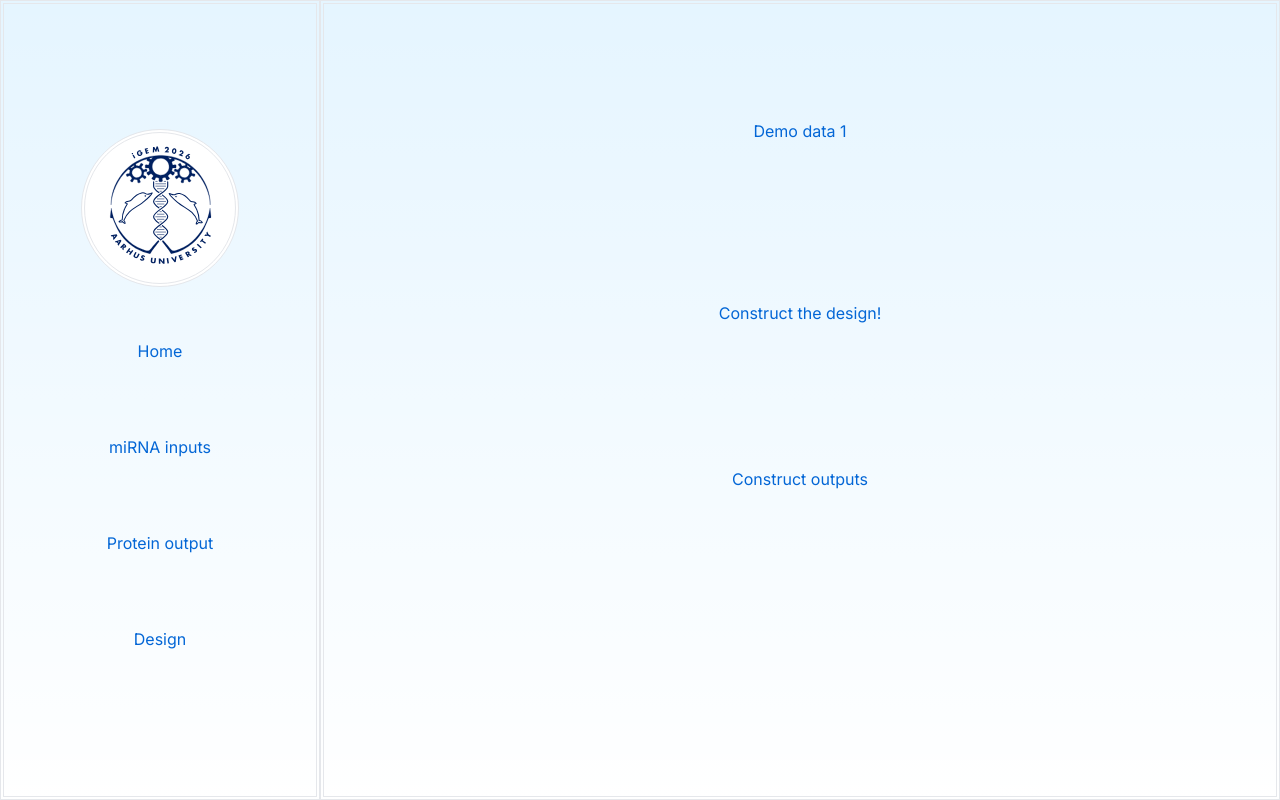
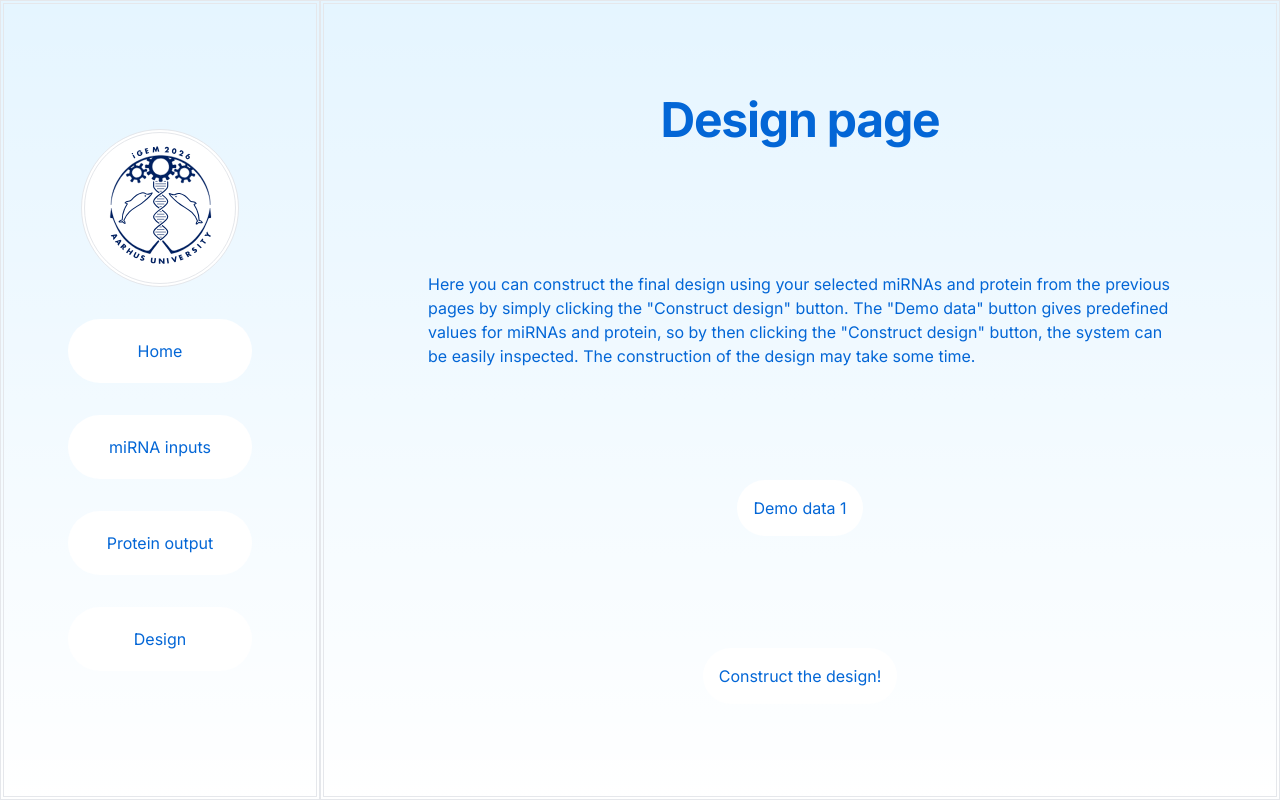
Before and after one commit to HenrikMengkrogen/RL_AROS_MERGE, a Next.js app: page /design in a window 1280 px wide. Built offline with nearby package versions, Linux system fonts and the light colour scheme; no server answers.

Commit message:
Improve layout and styling, temporarly disable pdb visualization

```diff
--- a/app/components.tsx
+++ b/app/components.tsx
@@ -117,7 +117,7 @@ export function ProteinInputField() {
       setSuggestions([]);
     }
   return(
-    <div className='flex flex-grow flex-col justify-around'>
+    <div className='flex flex-col justify-around'>
     <div className='flex flex-col max-w-1/2 text-wrap'>
           <label>
           Enter a protein name:
@@ -133,9 +133,9 @@ export function ProteinInputField() {
         {suggestions.map((suggestion, idx)=> <button className='bg-white p-2' key={idx} onClick={() => handleSuggestionClick(idx)}>{suggestion}</button>)}
       </div>
       </div>
-      <div className='flex bg-white h-80 overflow-y-auto'>
+      {(idesignContext.protein != "") && <div className='flex bg-white h-80 overflow-y-auto'>
         <p className='break-all'>{idesignContext.protein}</p>
-      </div>
+      </div>}
     </div>
 
   );
@@ -372,7 +372,7 @@ export function SequenceInput() {
         {seq_name: "miRNA1[7:]", seq: "UCAGACUGAUGUUGACU", structure:")))))))))))))))))"},
         {seq_name: "Toehold", seq: "KKKKKKKKKK", structure:".........."},
         {seq_name: "RiboSwitchDisplace", seq: "RRRRRRRRRRRRR", structure:"((((((((((((("},
-        {seq_name: "Riboswitch", seq: "UUUUCCAUCAAGAACAGGCCACCAUGGAAAA", structure: "..............................."},
+        {seq_name: "Riboswitch", seq: "UUUUCCAUCAAGAACAGGCCACCAUGGAAAA", structure: "((((((((...............))))))))"},
         {seq_name: "comp(RiboSwitchDisplace)", seq: "rrrrrrrrrrrrr", structure:")))))))))))))"}
         ])
    }
--- a/app/design/page.tsx
+++ b/app/design/page.tsx
@@ -80,12 +80,14 @@ export default function Page() {
     }
   return (
     <main className="flex min-h-screen flex-col items-center justify-around p-10">
-    <button onClick={handleDemo1} className="py-4 px-4 rounded-full transition-colors hover:bg-[#383838] dark:hover:bg-[#ccc]">Demo data 1</button>
-    <button onClick={handleButtonSubmit} className="py-4 px-4 rounded-full transition-colors hover:bg-[#383838] dark:hover:bg-[#ccc]">Construct the design!</button>
-     <h1>Construct outputs</h1>
+    <h1 className="mb-4 text-2xl font-bold tracking-tight text-heading md:text-4xl lg:text-5xl">Design page</h1>
+    <p>Here you can construct the final design using your selected miRNAs and protein from the previous pages by simply clicking the "Construct design" button.
+        The "Demo data" button gives predefined values for miRNAs and protein, so by then clicking the "Construct design" button, the system can be easily inspected. The construction of the design may take some time.</p>
+    <button onClick={handleDemo1} className="py-4 px-4 rounded-full transition-colors bg-white hover:bg-[#383838] dark:hover:bg-[#ccc]">Demo data 1</button>
+    <button onClick={handleButtonSubmit} className="py-4 px-4 rounded-full transition-colors bg-white hover:bg-[#383838] dark:hover:bg-[#ccc]">Construct the design!</button>
      {isDataLoading && <LoadingIndicator />}
      {!isDataLoading && submit !=2 && <DesignOutput sequence={response.sequence} gen_structure={response.generated_structure} original_structure={response.original_structure} mfe={response.mfe}/>}
-    <div className="h-50 max-h-50 p-10">
+    {/*<div className="h-50 max-h-50 p-10">
      {!isDataLoading && (pdb_link != "") && submit !=2 && (<div className="flex flex-col">
         <div className="flex bg-gray-400 rounded -mb-16 z-40 justify-end ml-auto">
      <Link href={pdb_link}>
@@ -99,7 +101,7 @@ export default function Page() {
     </div>
      <div className="z-0"><Viewer3d url={pdb_link} /></div>
      </div>)}
-    </div>
+    </div>*/}
 
     </main>
 
--- a/app/mirna/page.tsx
+++ b/app/mirna/page.tsx
@@ -50,10 +50,12 @@ export default function Page() {
     );
 
   return (
-    <main className="flex min-h-screen flex-col items-center justify-around p-10">
-      <h1>miRNA Page</h1>
-      <div className="flex flex-row gap-4">
-        <div className="flex flex-col">
+    <main className="flex min-h-screen flex-col justify-around p-10">
+      <h1 className="mb-4 text-2xl font-bold tracking-tight text-heading md:text-4xl lg:text-5xl text-center">miRNA Page</h1>
+      <p>Here you can look up disease-associated miRNAs from the HMDD database on the left and enter the chosen ones into the input fields on the right.
+ The final construct will activate (expose the ribosome binding site) in the presence of both of these miRNAs. </p>
+      <div className="flex  flex-row max-w-6xl justify-between gap-20">
+        <div className="flex flex-grow flex-col min-w-[300px] w-3/4">
             <label>
             Pick a target:
             <AsyncSelect<Option>
@@ -71,7 +73,7 @@ export default function Page() {
             </label>
             {(miRNAResults.length != 0) && <MiRNATable miRNAList={miRNAResults} description={descriptions}/>}
         </div>
-      <div>
+      <div className="min-w-[250px] w-1/4">
         <MiRNAInputField index={0} />
           <hr />
         <MiRNAInputField index={1} />
--- a/app/page.tsx
+++ b/app/page.tsx
@@ -6,8 +6,8 @@ import { IModeContext, ModeContext } from './modeContext';
 export default function Home() {
   const imodeContext: IModeContext = useContext(ModeContext);
    return (
-   <main className="flex min-h-screen flex-col justify-between items-center justify-around p-10">
-    <h1>Home Page</h1>
+   <main className="flex min-h-screen flex-col items-center justify-around p-10">
+    <h1 className="mb-4 text-2xl font-bold tracking-tight text-heading md:text-4xl lg:text-5xl">Home Page</h1>
     <div className="flex gap-4">
       <span
         onClick={() => imodeContext.setisAdvancedMode(false)}
--- a/app/protein/page.tsx
+++ b/app/protein/page.tsx
@@ -4,7 +4,8 @@ import {ProteinInputField} from "../components"
 export default function Page() {
   return (
   <main className="flex min-h-screen flex-col items-center justify-around p-10">
-    <h1>Protein Page</h1>
+    <h1 className="mb-4 text-2xl font-bold tracking-tight text-heading md:text-4xl lg:text-5xl">Protein Page</h1>
+    <p>Here you can select the protein to be expressed when the construct gets activated. The search is based on UniProt.</p>
     <ProteinInputField />
   </main>
 
--- a/app/results/page.tsx
+++ b/app/results/page.tsx
@@ -40,8 +40,8 @@ export default function Page() {
                 headers: { "Content-type": "application/json"},
                 //Match inputs here
                 body: JSON.stringify({
-                    sequence: iadvancedContext.sequence,
-                    structure: iadvancedContext.structure
+                    sequence: iadvancedContext.sequence.join(""),
+                    structure: iadvancedContext.structure.join("")
                 })
             }).then((res) =>
                 res.json().then((data) => {
@@ -76,12 +76,12 @@ export default function Page() {
 
   return (
     <main className="flex min-h-screen flex-col items-center justify-around p-10">
-    <button onClick={handleButtonSubmit} className="py-4 px-4 rounded-full transition-colors hover:bg-[#383838] dark:hover:bg-[#ccc]">Construct the design!</button>
-     <h1>Construct outputs</h1>
+    <h1 className="mb-4 text-2xl font-bold tracking-tight text-heading md:text-4xl lg:text-5xl">Results page</h1>
+    <button onClick={handleButtonSubmit} className="py-4 px-4 rounded-full transition-colors bg-white hover:bg-[#383838] dark:hover:bg-[#ccc]">Construct the design!</button>
      {isDataLoading && <LoadingIndicator />}
      {!isDataLoading && submit !=2 &&
      <DesignOutput sequence={response.sequence} gen_structure={response.generated_structure} original_structure={iadvancedContext.structure.join("")} mfe={response.mfe}/>}
-    <div className="h-50 max-h-50 p-10">
+    {/*<div className="h-50 max-h-50 p-10">
      {!isDataLoading && (pdb_link != "") && submit !=2 && (<div className="flex flex-col">
         <div className="flex bg-gray-400 rounded -mb-16 z-40 justify-end ml-auto">
      <Link href={pdb_link}>
@@ -95,7 +95,7 @@ export default function Page() {
     </div>
      <div className="z-0"><Viewer3d url={pdb_link} /></div>
      </div>)}
-    </div>
+    </div>*/}
     </main>
   )
 }
--- a/app/structure.tsx
+++ b/app/structure.tsx
@@ -11,7 +11,7 @@ import { useContext } from "react";
 
 function NavButton({ label }: { label: string }) {
   return (
-      <Link href={(label == "Home") ? "/" : `/${label}`.split(" ")[0].toLowerCase()} className="flex w-full justify-center rounded-full bg-foreground py-5 mx-4 text-background transition-colors hover:bg-[#383838] dark:hover:bg-[#ccc]">
+      <Link href={(label == "Home") ? "/" : `/${label}`.split(" ")[0].toLowerCase()} className="flex w-full justify-center rounded-full bg-white py-5 mx-4 text-background transition-colors hover:bg-[#383838] dark:hover:bg-[#ccc]">
       <p>{label}</p>
       </Link>
   );
--- a/app/structure/page.tsx
+++ b/app/structure/page.tsx
@@ -3,8 +3,13 @@ import { SequenceInput} from "../components"
 
 export default function Structure() {
    return (
-   <main className="flex min-h-screen flex-col justify-between items-center justify-around p-10">
-    <h1>Structure Page</h1>
+   <main className="flex min-h-screen flex-col justify-between items-center p-10">
+    <h1 className="mb-4 text-2xl font-bold tracking-tight text-heading md:text-4xl lg:text-5xl">Structure Page</h1>
+    <p>Here you can fully customise the sequence to be generated. You can start from one of our templates, or just work from an empty start. You can add new parts to the sequence by clicking the "+" buttons on the two ends of the sequence.
+ In each part, the input at the top corresponds to the name of the part, it can be anything, as it only helps make the design clearer.
+ The one in the middle is the sequence constraint, it can be a concrete RNA sequence, an unconstrained part denoted by 'N'-s, or a "named region" that is an unconstrained region that can appear multiple times in the sequence, and the algorithm will generate identical sequences for each occurrence. It can be denoted by any letter except A, G, C, T, N, or letters used for different named regions in the same design.
+ The input at the bottom is for defining the intended structure in dot-bracket notation.
+    </p>
     <SequenceInput />
     </main>
     )}
```
Also changed, not shown: 1 other file (tests, documents, lock files or other folders). Lines whose indentation alone changed are shown as unchanged.
